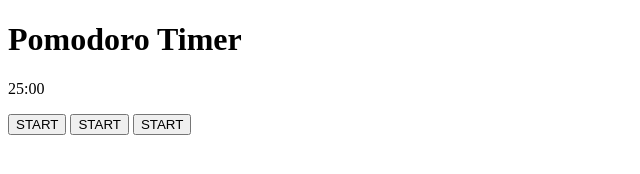
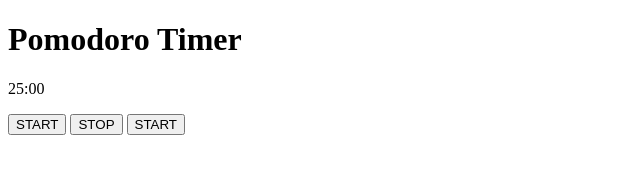
Before and after one commit to CONFIRM-MALLAM/My-Project, a plain HTML site: page POMODORO TIMER/index.html in a window 1280 px wide. Shown: the full height of the page, 0-640 px from the left. Drawn offline with Linux system fonts and the light colour scheme.

Commit message:
changed start to stop

```diff
--- a/POMODORO TIMER/index.html
+++ b/POMODORO TIMER/index.html
@@ -13,7 +13,7 @@
         <p class="timer" id="timer">25:00</p>
         <div class="button-wrapper">
             <button id="start" class="start">START</button>
-            <button id="stop" class="stop">START</button>
+            <button id="stop" class="stop">STOP</button>
             <button id="reset" class="reset">START</button>
         </div>
     </div>
```
